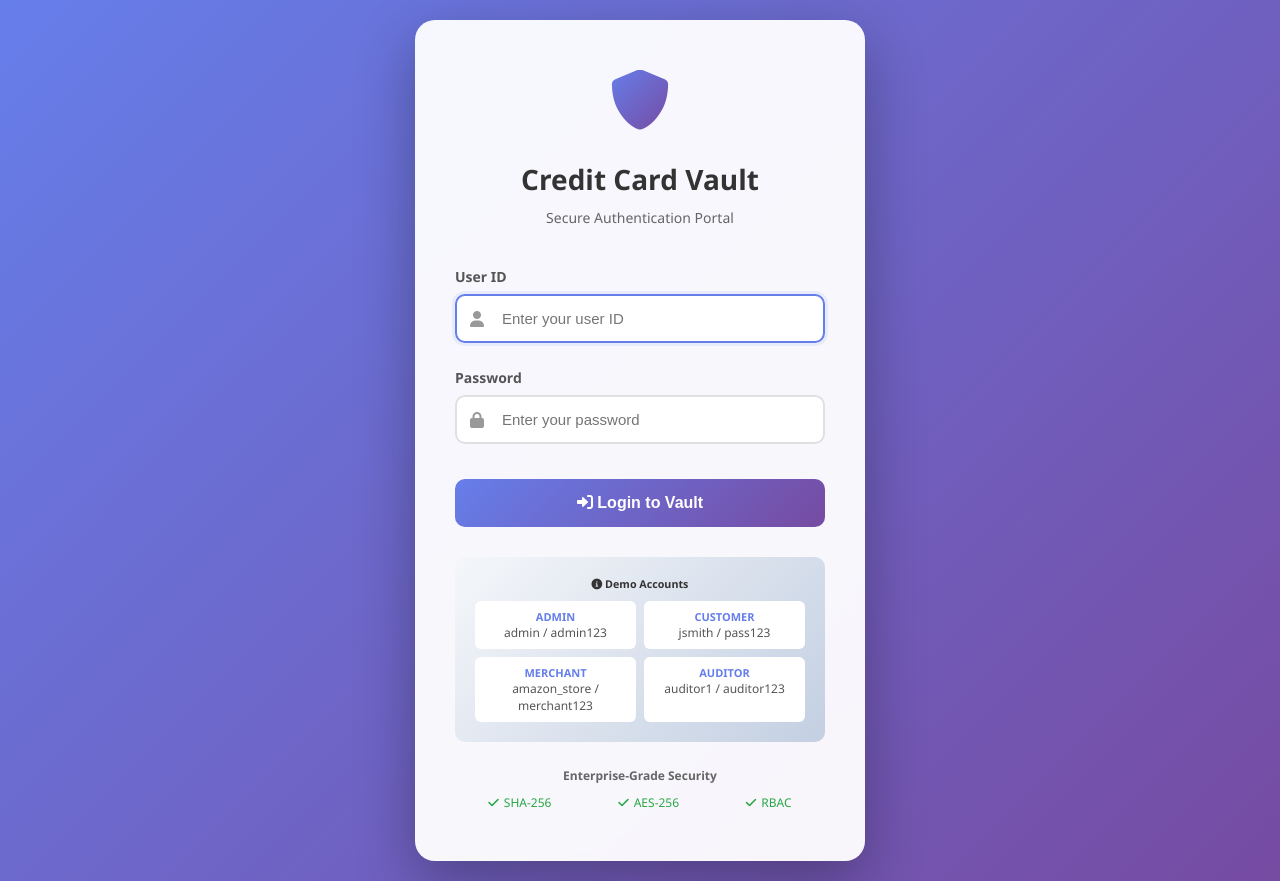
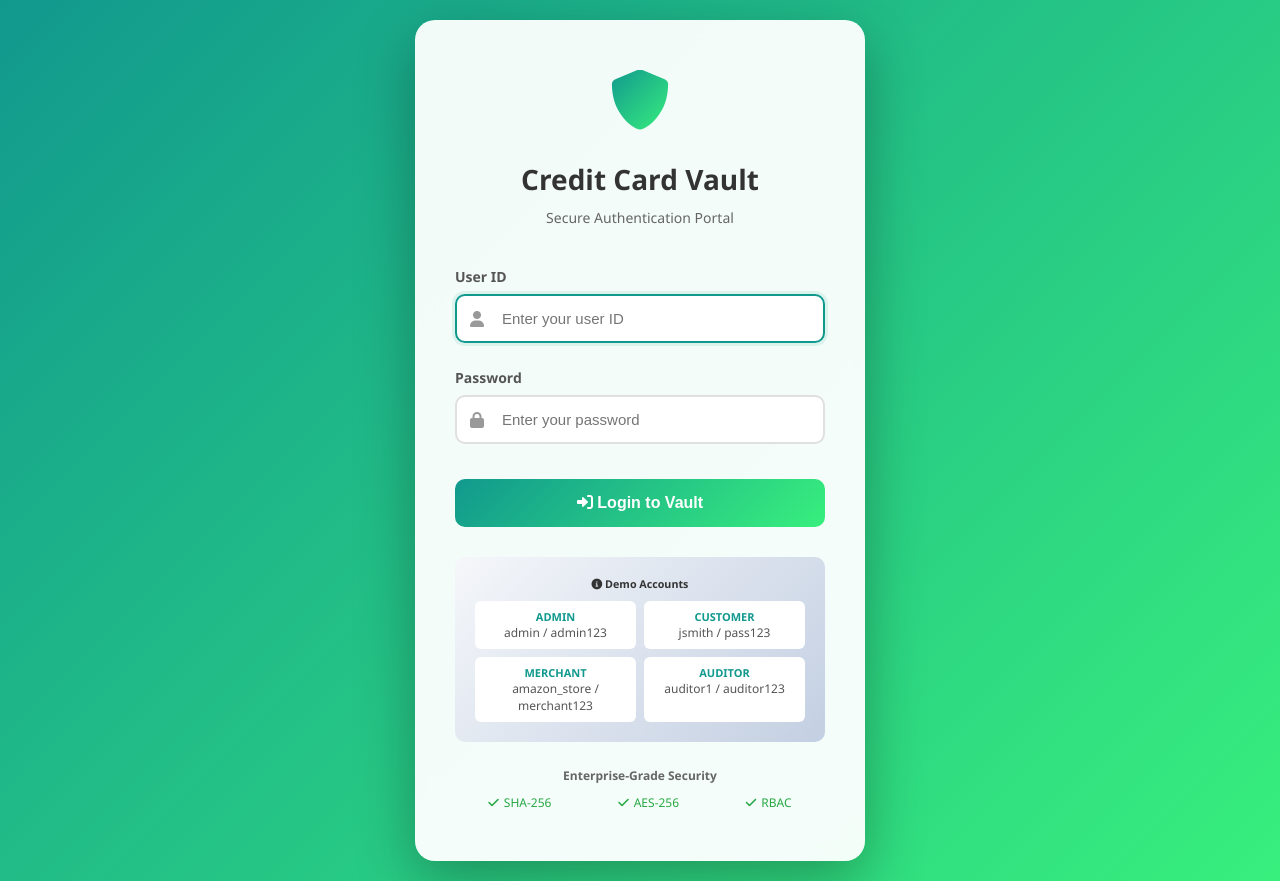
Before and after one commit to bpalanga/cryptoweb, a Flask app: page / in a window 1280 px wide. Run offline with Flask 3, Linux system fonts and the light colour scheme.

Commit message:
Transform entire site to jungle green theme - update all templates with green gradients

```diff
--- a/cryptoweb-main/templates/card_details.html
+++ b/cryptoweb-main/templates/card_details.html
@@ -14,7 +14,7 @@
 
         body {
             font-family: 'Segoe UI', Tahoma, Geneva, Verdana, sans-serif;
-            background: linear-gradient(135deg, #667eea 0%, #764ba2 100%);
+            background: linear-gradient(135deg, #11998e 0%, #38ef7d 100%);
             min-height: 100vh;
             padding: 40px 20px;
         }
@@ -69,7 +69,7 @@
         }
 
         .card-visual {
-            background: linear-gradient(135deg, #1e3c72 0%, #2a5298 100%);
+            background: linear-gradient(135deg, #00695c 0%, #00897b 100%);
             padding: 40px;
             color: white;
             position: relative;
--- a/cryptoweb-main/templates/kerberos_status.html
+++ b/cryptoweb-main/templates/kerberos_status.html
@@ -14,7 +14,7 @@
 
         body {
             font-family: 'Segoe UI', Tahoma, Geneva, Verdana, sans-serif;
-            background: linear-gradient(135deg, #0f2027 0%, #203a43 50%, #2c5364 100%);
+            background: linear-gradient(135deg, #0a4d3c 0%, #117a65 50%, #16a085 100%);
             min-height: 100vh;
             padding: 40px 20px;
         }
@@ -36,7 +36,7 @@
 
         .header-icon {
             font-size: 48px;
-            color: #0f2027;
+            color: #11998e;
         }
 
         .header-content h1 {
--- a/cryptoweb-main/templates/login.html
+++ b/cryptoweb-main/templates/login.html
@@ -14,7 +14,7 @@
 
         body {
             font-family: 'Segoe UI', Tahoma, Geneva, Verdana, sans-serif;
-            background: linear-gradient(135deg, #667eea 0%, #764ba2 100%);
+            background: linear-gradient(135deg, #11998e 0%, #38ef7d 100%);
             min-height: 100vh;
             display: flex;
             align-items: center;
@@ -51,7 +51,7 @@
 
         .logo i {
             font-size: 60px;
-            background: linear-gradient(135deg, #667eea 0%, #764ba2 100%);
+            background: linear-gradient(135deg, #11998e 0%, #38ef7d 100%);
             -webkit-background-clip: text;
             -webkit-text-fill-color: transparent;
             background-clip: text;
@@ -146,14 +146,14 @@
 
         .form-control:focus {
             outline: none;
-            border-color: #667eea;
-            box-shadow: 0 0 0 3px rgba(102, 126, 234, 0.1);
+            border-color: #11998e;
+            box-shadow: 0 0 0 3px rgba(17, 153, 142, 0.1);
         }
 
         .btn-login {
             width: 100%;
             padding: 15px;
-            background: linear-gradient(135deg, #667eea 0%, #764ba2 100%);
+            background: linear-gradient(135deg, #11998e 0%, #38ef7d 100%);
             color: white;
             border: none;
             border-radius: 10px;
@@ -166,7 +166,7 @@
 
         .btn-login:hover {
             transform: translateY(-2px);
-            box-shadow: 0 10px 20px rgba(102, 126, 234, 0.3);
+            box-shadow: 0 10px 20px rgba(17, 153, 142, 0.3);
         }
 
         .btn-login:active {
@@ -203,7 +203,7 @@
         }
 
         .demo-item strong {
-            color: #667eea;
+            color: #11998e;
             display: block;
             font-size: 11px;
         }
--- a/cryptoweb-main/templates/vault.html
+++ b/cryptoweb-main/templates/vault.html
@@ -91,9 +91,9 @@
             </div>
             <div>
                 {% if role in ['admin', 'customer'] %}
-                <a href="/add-card" style="background-color: #28a745; color: white; padding: 10px 20px; text-decoration: none; border-radius: 5px; font-weight: bold;">➕ Add New Card</a>
+                <a href="/add-card" style="background: linear-gradient(135deg, #11998e 0%, #38ef7d 100%); color: white; padding: 10px 20px; text-decoration: none; border-radius: 5px; font-weight: bold;">➕ Add New Card</a>
                 {% endif %}
-                <a href="/dashboard" style="background-color: #007bff; color: white; padding: 10px 20px; text-decoration: none; border-radius: 5px; margin-left: 10px;">🏠 Dashboard</a>
+                <a href="/dashboard" style="background: linear-gradient(135deg, #00b894 0%, #55efc4 100%); color: white; padding: 10px 20px; text-decoration: none; border-radius: 5px; margin-left: 10px;">🏠 Dashboard</a>
             </div>
         </div>
     </div>
```
Also changed, not shown: cryptoweb-main/templates/create_invoice.html (+13 -13 lines), cryptoweb-main/templates/dashboard.html (+7 -6 lines).
